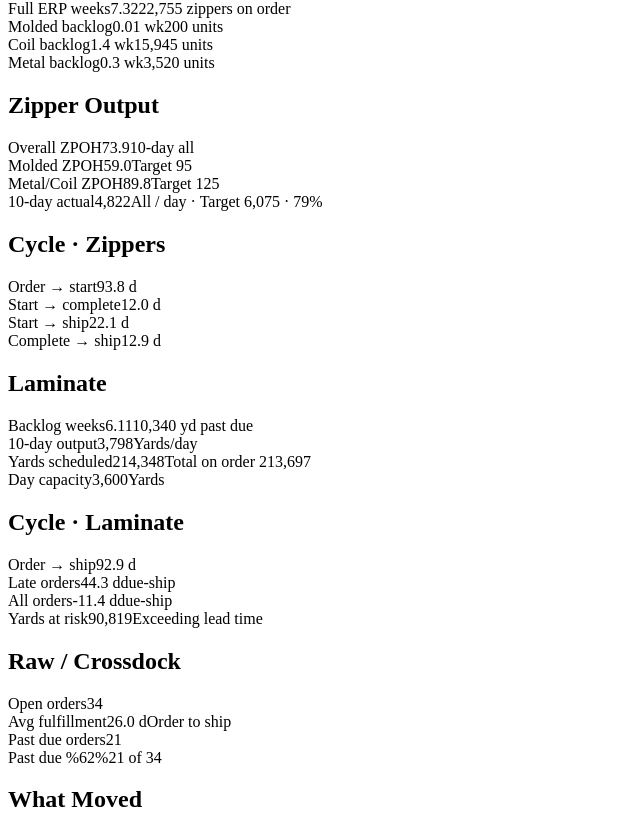
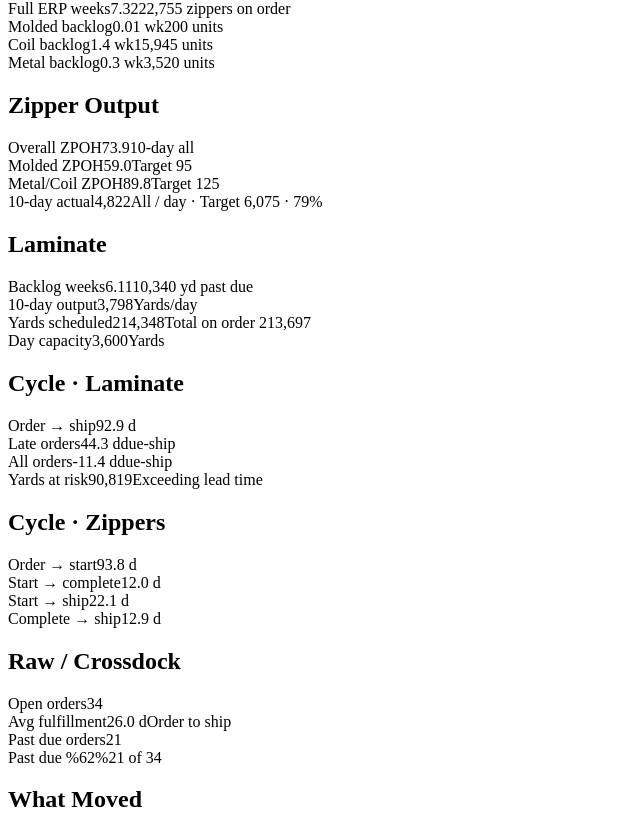
Before and after one commit to jakubt-stack/KPI, a React (Vite) app: page / in a window 1280 px wide. Shown: the part 646-1471 px from the top of the page, without its empty margins (0-640 px from the left). Built offline with nearby package versions, Linux system fonts and the light colour scheme; the HTML template or start-up script is replaced by a standard one.

Commit message:
Update Lenzip KPI dashboard data (2026-10-29)

```diff
--- a/src/App.jsx
+++ b/src/App.jsx
@@ -208,9 +208,9 @@ export default function App() {
         <Block title="Quality" className="quality" tiles={data.quality} />
         <Block title="Zipper Delivery" className="delivery" tiles={data.delivery} />
         <Block title="Zipper Output" className="output" tiles={data.output} />
-        <Block title="Cycle · Zippers" className="cycle-zip" tiles={data.cycleZip} />
         <Block title="Laminate" className="laminate" tiles={data.laminate} />
         <Block title="Cycle · Laminate" className="cycle-lam" tiles={data.cycleLam} />
+        <Block title="Cycle · Zippers" className="cycle-zip" tiles={data.cycleZip} />
         <Block title="Raw / Crossdock" className="raw" tiles={data.raw} />
         <section className="block movers">
           <h2>What Moved</h2>
```
